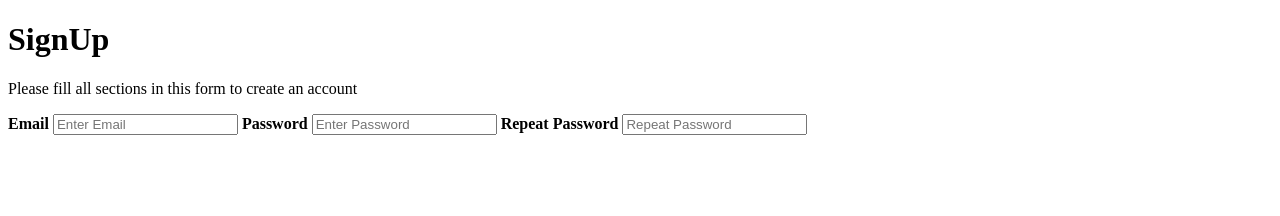
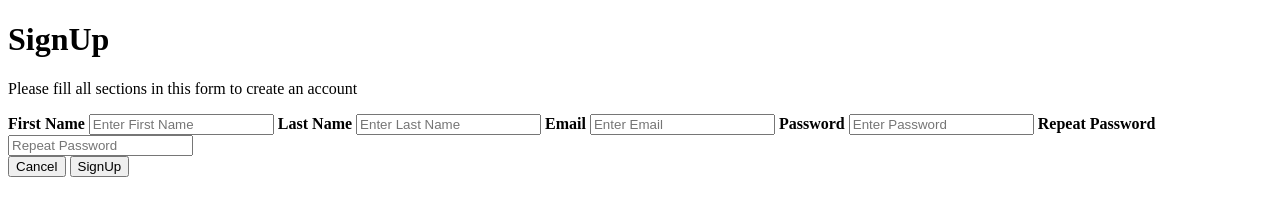
Before and after one commit to Kemmytheboss/Signup-Page, a plain HTML site: page index.html in a window 1280 px wide. Drawn offline with Linux system fonts and the light colour scheme.

Commit message:
singup page ammended

```diff
--- a/index.html
+++ b/index.html
@@ -10,16 +10,26 @@
         <div class="container">
             <h1>SignUp</h1>
             <p>Please fill all sections in this form to create an account</p>
+
+            <label for="name"><b>First Name</b></label>
+            <input type="text" placeholder="Enter First Name" name="name" required>
+
+            <label for="last_name"><b>Last Name</b></label>
+            <input type="text" placeholder="Enter Last Name" name="last_name" required>
+
             <label for="email"><b>Email</b></label>
             <input type="text" placeholder="Enter Email" name="email" required>
 
             <label for="password"><b>Password</b></label>
             <input type="password" placeholder="Enter Password" name="password" required>
 
-
             <label for="repeat-password"><b>Repeat Password</b></label>
             <input type="repeat-password" placeholder="Repeat Password" name="repeat-password" required>
 
+            <div>
+                <button type="button" class="classbtn">Cancel</button>
+                <button type="submit" class="signuobtn">SignUp</button>
+            </div>
         </div>
     </form>
 </body>
```
Also changed, not shown: 1 other file.
